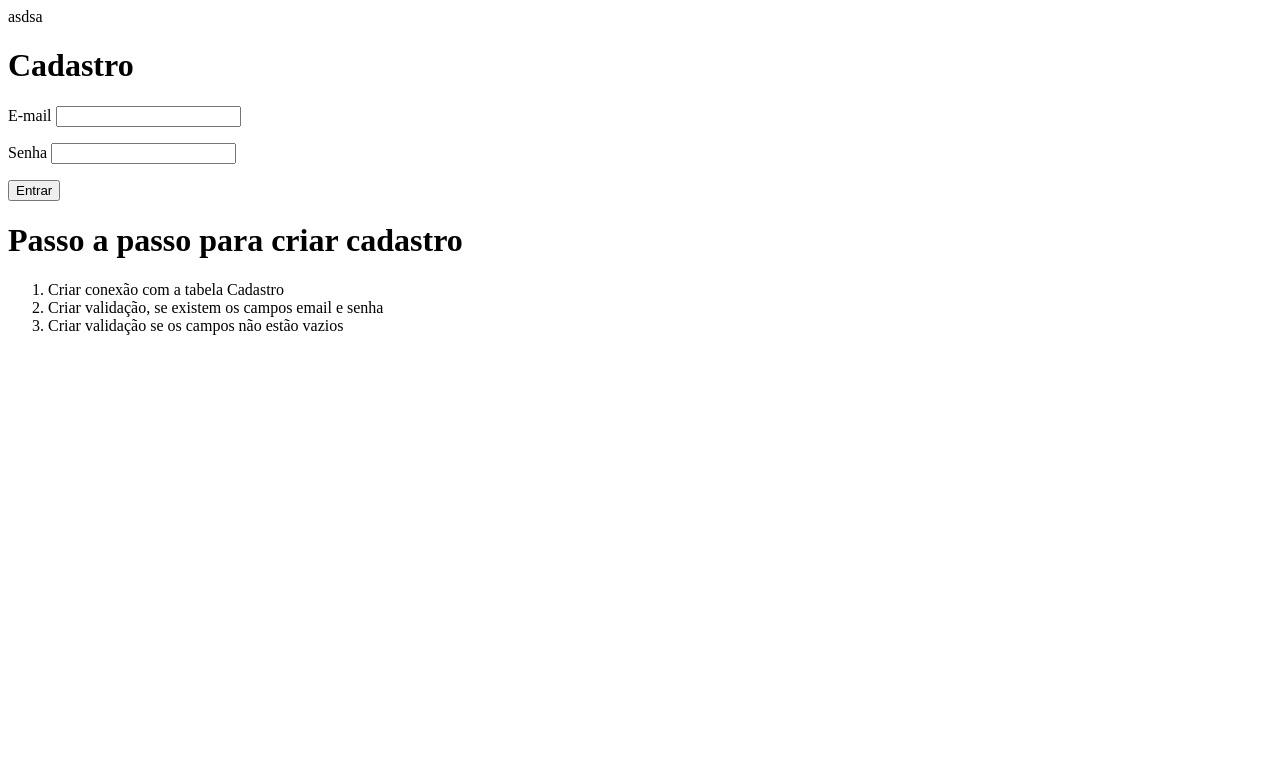
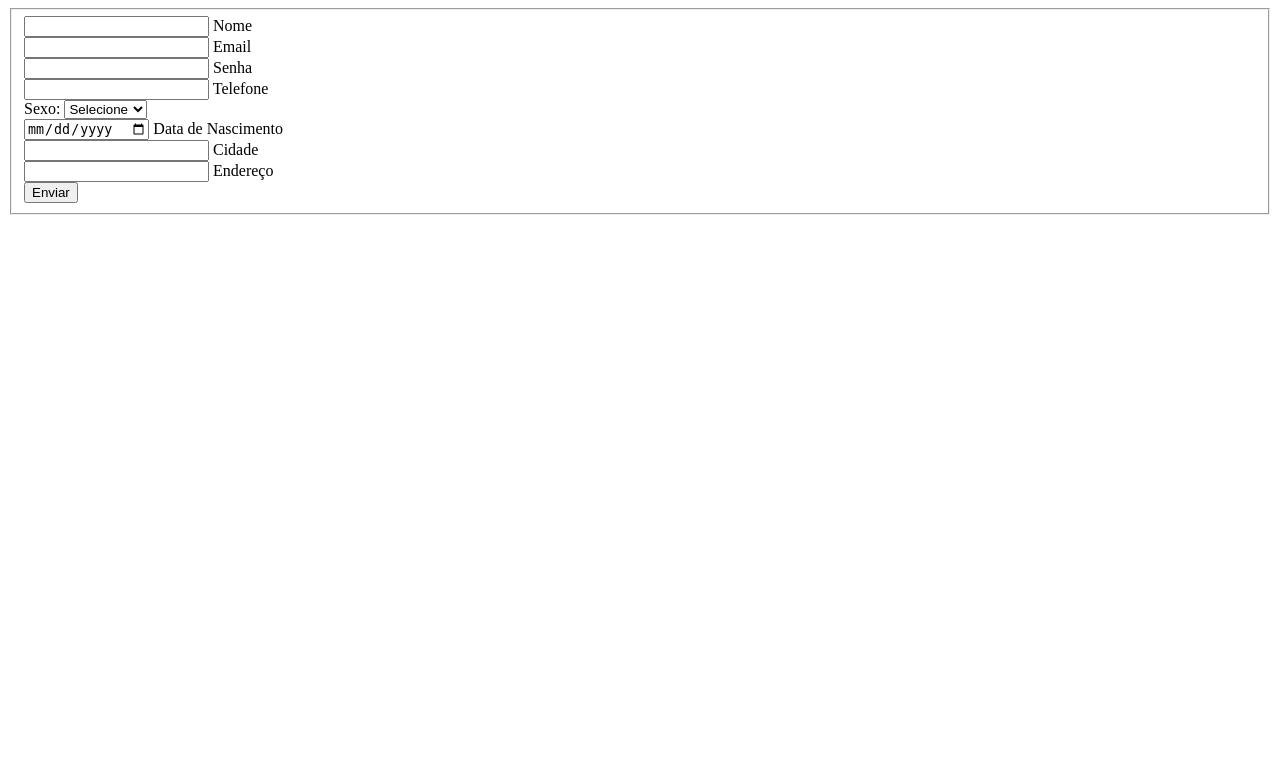
Before and after one commit to erickcoult/CursoPHP, a PHP site: page /execphp/cadastro/cadastro.php in a window 1280 px wide. Shown: the top 783 px of the page. Run offline with PHP 8.4, Linux system fonts and the light colour scheme.

Commit message:
Finalização
Finalização da pagina de login, cadastro e logout

```diff
--- a/execphp/cadastro/cadastro.php
+++ b/execphp/cadastro/cadastro.php
@@ -1,22 +1,27 @@
 <?php
 include('conexao.php');
 
-if (isset($_POST['email']) || isset($_POST['senha'])) {
-    if(strlen($_POST['email']) == 0){
-        echo "Preencha seu E-mail";
+if(isset($_POST['submit'])){
 
-    } else if(strlen($_POST['senha']) == 0){
-        echo "Preebcha sua Senha";
+    $nome = $_POST['nome'];
+    $email = $_POST['email'];
+    $senha = $_POST['senha'];
+    $tel = $_POST['tel'];
+    $sexo = $_POST['sexo'];
+    $data = $_POST['data'];
+    $cidade = $_POST['cidade'];
+    $endereco = $_POST['endereço'];
+
+    $sql_query = mysqli_query($mysqli, "INSERT INTO usuarios (nome, email, senha, telefone, sexo, `data`, cidade, endereço) VALUES ('$nome', '$email', '$senha', '$tel', '$sexo', '$data', '$cidade', '$endereco')");
+
+    if($sql_query) {
+        echo "Registro inserido com sucesso!";
     } else {
-
-        $email = $mysqli->real_escape_string($_POST['email']);
-        $senha =$mysqli->real_escape_string($_POST['senha']);
-
-        $sql_code = "SELECT * FROM usuarios WHERE email = '$email' AND senha ='$senha'";
+        echo "Erro ao inserir registro: " . mysqli_error($mysqli);
     }
 }
 ?>
-asdsa
+
 <!DOCTYPE html>
 <html lang="pt-br">
 <head>
@@ -25,24 +30,55 @@ asdsa
     <title>Cadastro</title>
 </head>
 <body>
-<h1>Cadastro</h1>
-    <form action="" method="POST">
-        <p>
-            <label for="email">E-mail</label>
-            <input type="text" name="email">
-        </p>
-        <p>
-            <label for="senha">Senha</label>
-            <input type="password" name="senha">
-        </p>
-        <button type="submit">Entrar</button>
-    </form>
+    <fieldset>
+        <form action="cadastro.php" method="post">
+            <div class="inputbox">
+                <input type="text" name="nome" id="nome" required>
+                <label for="nome">Nome</label>
+            </div>
 
-    <h1>Passo a passo para criar cadastro</h1>
-    <ol>
-        <li>Criar conexão com a tabela Cadastro</li>
-        <li>Criar validação, se existem os campos email e senha</li>
-        <li>Criar validação se os campos não estão vazios</li>
-    </ol>
+            <div class="inputbox">
+                <input type="email" name="email" id="email" required>
+                <label for="email">Email</label>
+            </div>
+
+            <div class="inputbox">
+                <input type="password" name="senha" id="senha" required>
+                <label for="senha">Senha</label>
+            </div>
+
+            <div class="inputbox">
+                <input type="tel" name="tel" id="tel" required>
+                <label for="tel">Telefone</label>
+            </div>
+
+            <div class="inputbox">
+                <label for="sexo">Sexo:</label>
+                <select id="sexo" name="sexo" required>
+                    <option value="">Selecione</option>
+                    <option value="masculino">Masculino</option>
+                    <option value="feminino">Feminino</option>
+                    <option value="outro">Outro</option>
+                </select>
+            </div>
+
+            <div class="inputbox">
+                <input type="date" name="data" id="data" required>
+                <label for="data">Data de Nascimento</label>
+            </div>
+
+            <div class="inputbox">
+                <input type="text" name="cidade" id="cidade" required>
+                <label for="cidade">Cidade</label>
+            </div>
+
+            <div class="inputbox">
+                <input type="text" name="endereço" id="endereço" required>
+                <label for="endereço">Endereço</label>
+            </div>
+
+            <input type="submit" name="submit" value="Enviar">
+        </form>
+    </fieldset>
 </body>
 </html>
```
Also changed, not shown: execphp/cadastro/login.php (added, +79 -0 lines), execphp/cadastro/painel.php (+5 -3 lines), execphp/cadastro/protect.php (+4 -3 lines), execphp/cadastro/usuarios.sql (deleted, +0 -66 lines).
